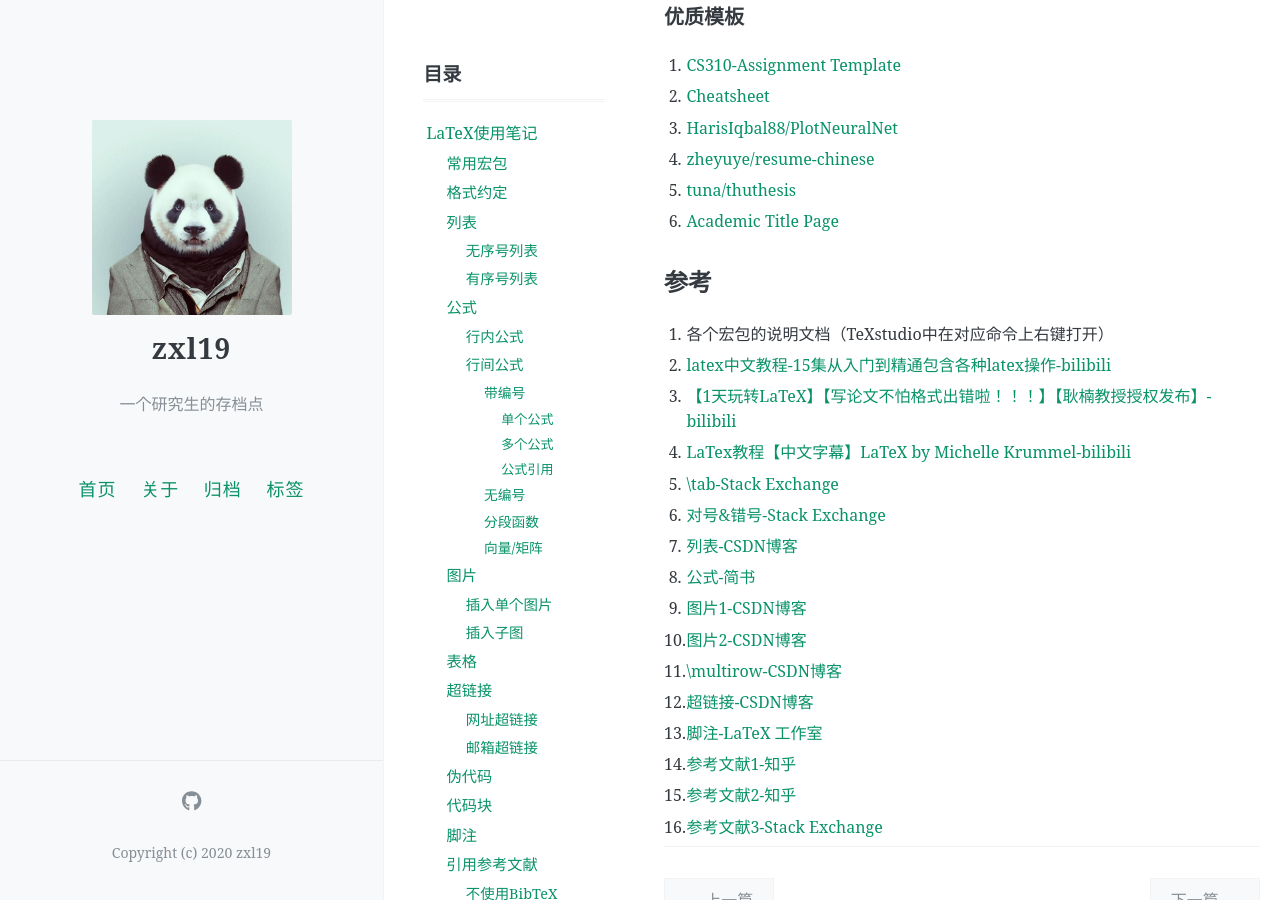
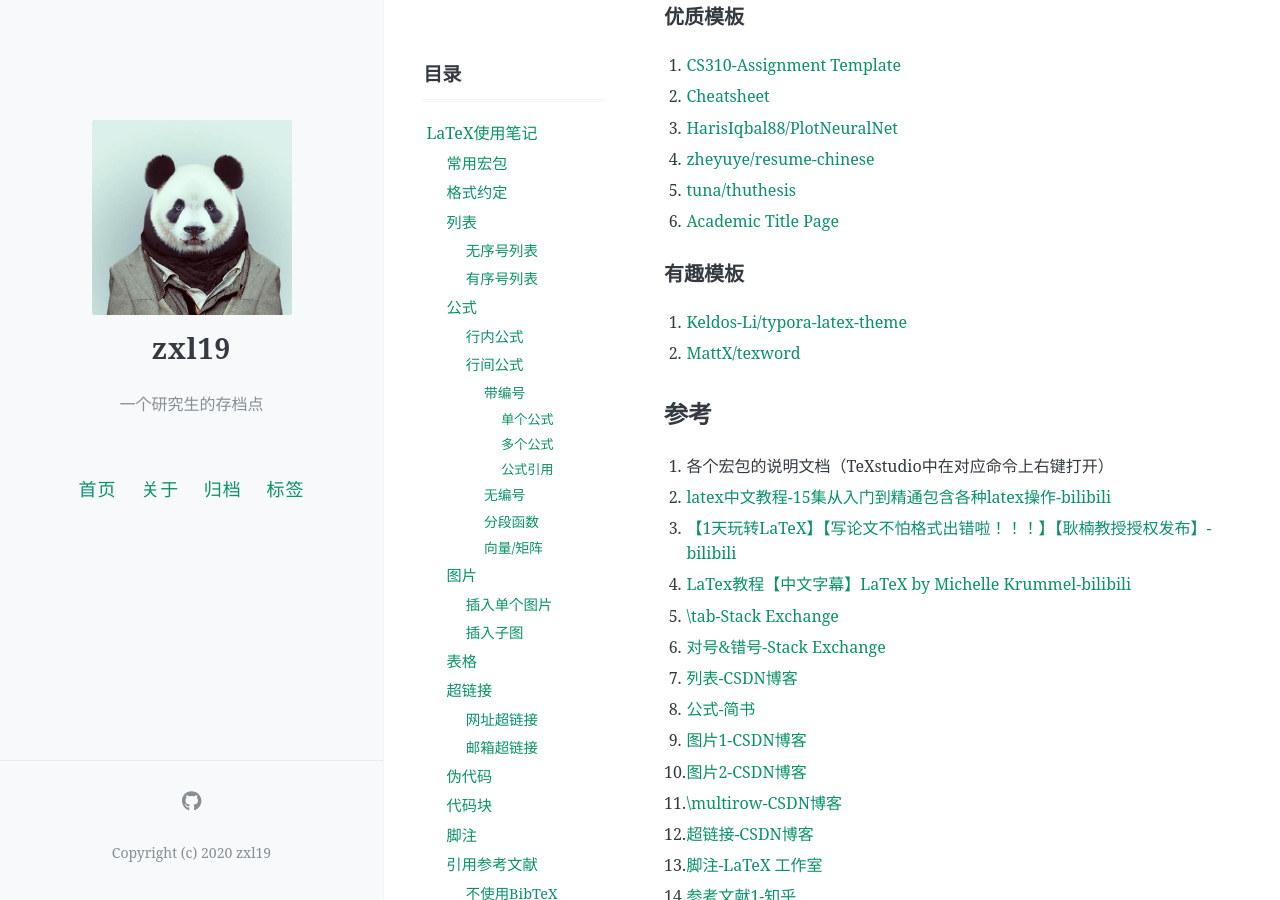
Before and after one commit to zxl19/zxl19.github.io, a Jekyll site: the page built from _posts/2021-03-29-latex-note.md, in a window 1280 px wide and 900 px high, scrolled down 11190 px. Built offline with Jekyll 4.4.1, drawn with Linux system fonts in a browser that asks for light colours; formulas are drawn with MathJax 3; comment, search, counter and statistics services are not loaded.

Commit message:
Update 2021-03-29-latex-note.md

```diff
--- a/_posts/2021-03-29-latex-note.md
+++ b/_posts/2021-03-29-latex-note.md
@@ -484,6 +484,11 @@ TODO
 5. [tuna/thuthesis](https://github.com/tuna/thuthesis)
 6. [Academic Title Page](https://www.latextemplates.com/template/academic-title-page)
 
+### 有趣模板
+
+1. [Keldos-Li/typora-latex-theme](https://github.com/Keldos-Li/typora-latex-theme)
+2. [MattX/texword](https://github.com/MattX/texword)
+
 ## 参考
 
 1. 各个宏包的说明文档（TeXstudio中在对应命令上右键打开）
```
